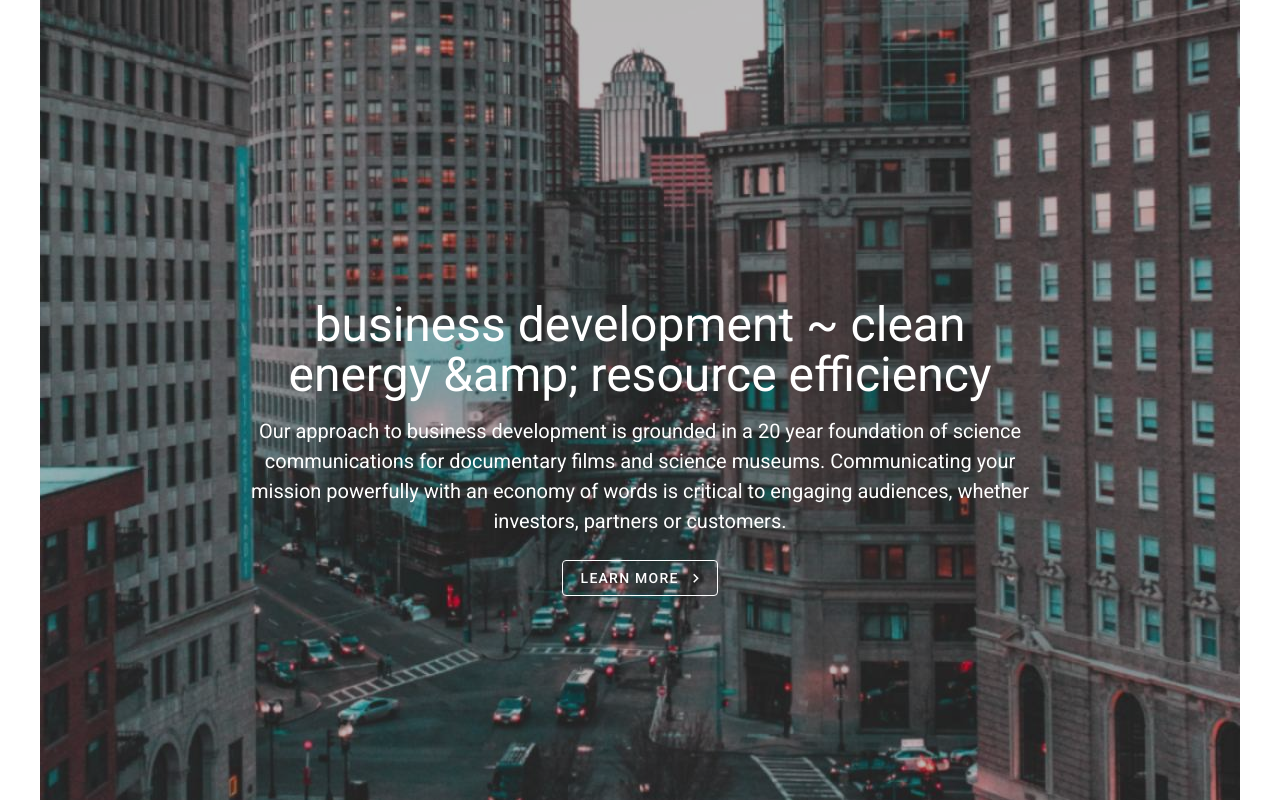
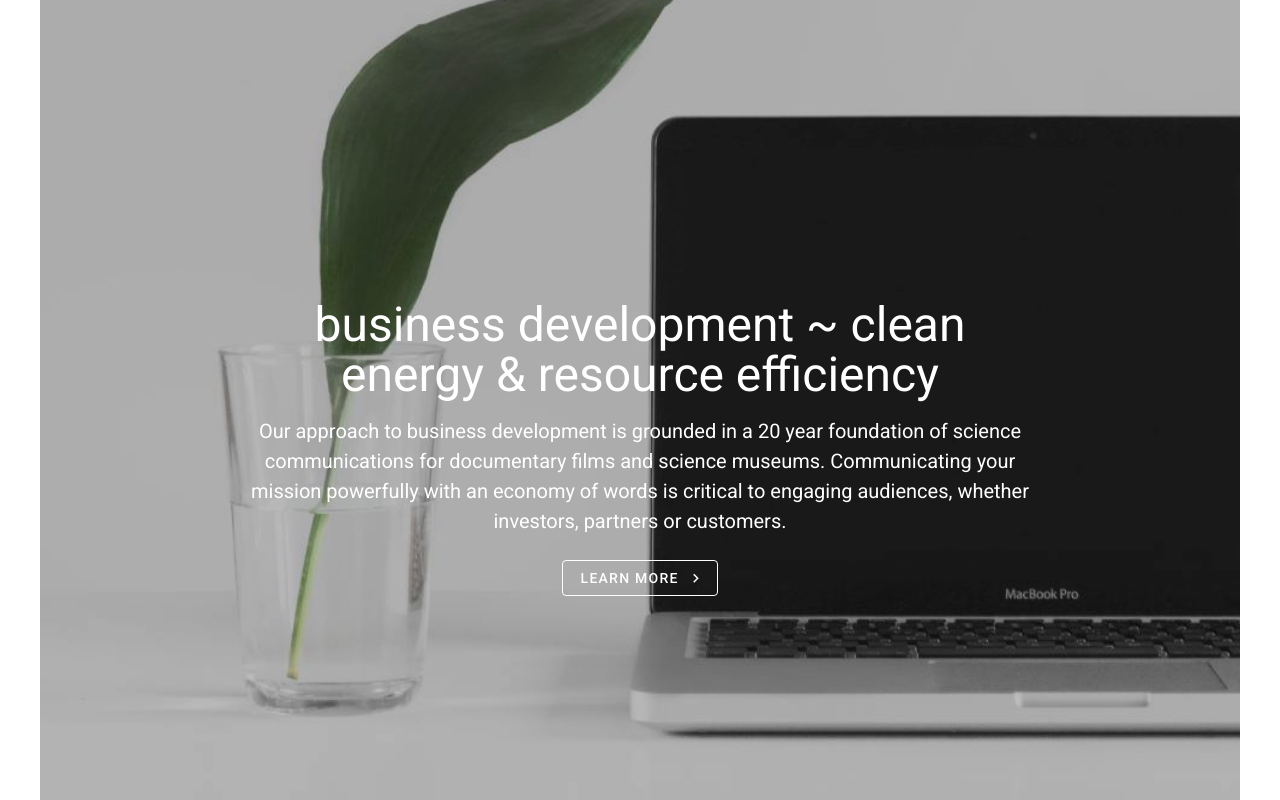
Before and after one commit to EricGrunebaum/CambridgeEnergyAdvisors-2020_6_23, a Vue app: page / in a window 1280 px wide. Shown: the part 2769-3569 px from the top of the page. Built offline with nearby package versions, Linux system fonts and the light colour scheme.

Commit message:
Replace 'business dev' photo on home view

```diff
--- a/src/views/Home.vue
+++ b/src/views/Home.vue
@@ -64,9 +64,9 @@ export default {
                   route: `/about`
                 },
                 {
-                  head: `business development ~ clean energy &amp; resource efficiency`,
+                  head: `business development ~ clean energy & resource efficiency`,
                   body: `Our approach to business development is grounded in a 20 year foundation of science communications for documentary films and science museums. Communicating your mission powerfully with an economy of words is critical to engaging audiences, whether investors, partners or customers.`,
-                  source: require(`../../public/boston.jpg`),
+                  source: require(`../../public/business_plant.jpg`),
                   route: `/about`
                 },
               ],
```
Also changed, not shown: public/business_plant.jpg (added).
